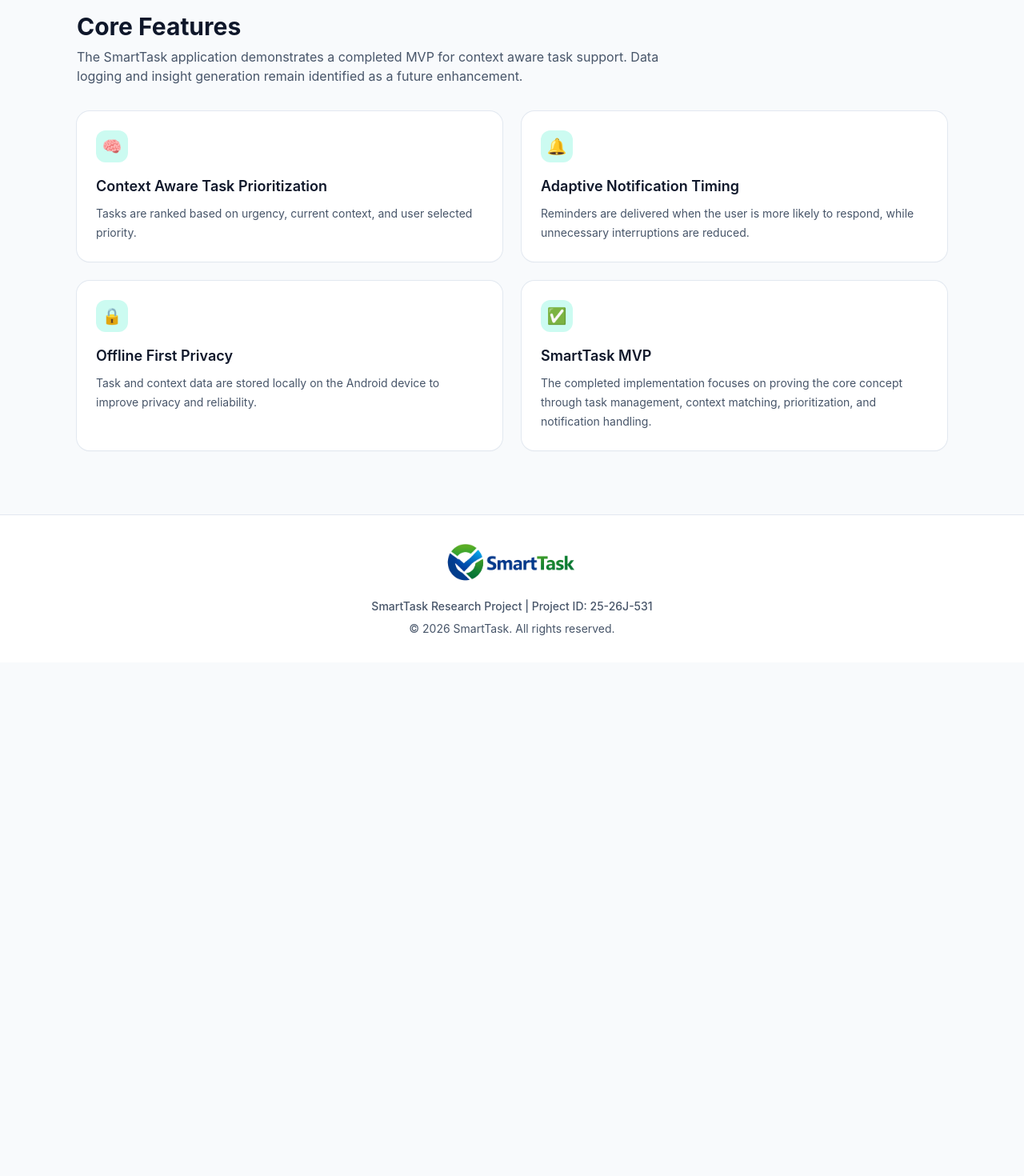
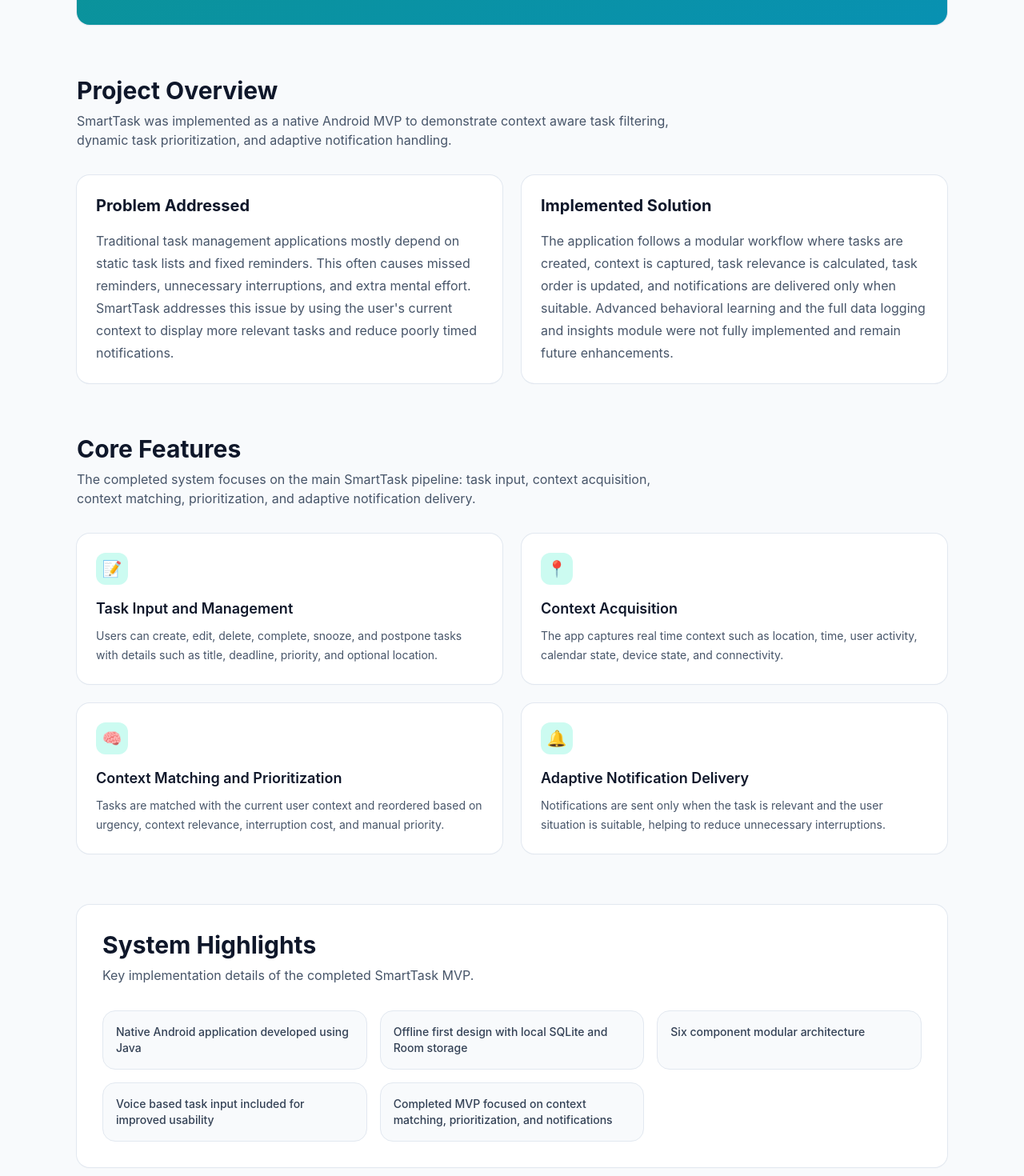
Before and after one commit to IT21228612/SmartTask_Project_Website, a React (Vite) app: page / in a window 1280 px wide. Shown: the part 540-2010 px from the top of the page at 80% size. Before the commit the page ends 1368 px from the top, so only its background shows below. Built offline with nearby package versions, Linux system fonts and the light colour scheme.

Commit message:
updated home page content

```diff
--- a/src/pages/Home.jsx
+++ b/src/pages/Home.jsx
@@ -4,43 +4,65 @@
 
 const features = [
   {
+    icon: '📝',
+    title: 'Task Input and Management',
+    text: 'Users can create, edit, delete, complete, snooze, and postpone tasks with details such as title, deadline, priority, and optional location.',
+  },
+  {
+    icon: '📍',
+    title: 'Context Acquisition',
+    text: 'The app captures real time context such as location, time, user activity, calendar state, device state, and connectivity.',
+  },
+  {
     icon: '🧠',
-    title: 'Context Aware Task Prioritization',
-    text: 'Tasks are ranked based on urgency, current context, and user selected priority.',
+    title: 'Context Matching and Prioritization',
+    text: 'Tasks are matched with the current user context and reordered based on urgency, context relevance, interruption cost, and manual priority.',
   },
   {
     icon: '🔔',
-    title: 'Adaptive Notification Timing',
-    text: 'Reminders are delivered when the user is more likely to respond, while unnecessary interruptions are reduced.',
+    title: 'Adaptive Notification Delivery',
+    text: 'Notifications are sent only when the task is relevant and the user situation is suitable, helping to reduce unnecessary interruptions.',
   },
-  {
-    icon: '🔒',
-    title: 'Offline First Privacy',
-    text: 'Task and context data are stored locally on the Android device to improve privacy and reliability.',
-  },
-  {
-    icon: '✅',
-    title: 'SmartTask MVP',
-    text: 'The completed implementation focuses on proving the core concept through task management, context matching, prioritization, and notification handling.',
-  },
+];
+
+const highlights = [
+  'Native Android application developed using Java',
+  'Offline first design with local SQLite and Room storage',
+  'Six component modular architecture',
+  'Voice based task input included for improved usability',
+  'Completed MVP focused on context matching, prioritization, and notifications',
 ];
 
 export default function Home() {
   return (
     <div className="space-y-16 pb-4 pt-10">
       <section className="card-surface bg-gradient-to-br from-teal-600 to-cyan-600 p-8 text-white sm:p-12">
+        <p className="mb-4 inline-flex rounded-full bg-white/15 px-4 py-2 text-sm font-semibold text-cyan-50">
+          Project ID: 25-26J-531
+        </p>
+
         <h1 className="text-3xl font-bold leading-tight sm:text-4xl lg:text-5xl">
           SmartTask: Context Aware Mobile To Do List for Intelligent Task Management
         </h1>
+
         <p className="mt-6 max-w-3xl text-base leading-7 text-cyan-50 sm:text-lg">
-          SmartTask is a context aware mobile task management application developed to reduce cognitive overload and poorly
-          timed reminders. The system prioritizes tasks using real time context such as location, time, activity, and device state.
+          SmartTask is a context aware mobile task management application developed to reduce cognitive overload,
+          poorly timed reminders, and manual task prioritization. The system uses real time context such as
+          location, time, activity, calendar state, and device state to identify relevant tasks and deliver suitable
+          notifications.
         </p>
+
         <div className="mt-8 flex flex-wrap gap-3">
-          <Link to="/documents" className="rounded-xl bg-white px-5 py-3 text-sm font-semibold text-teal-700 shadow hover:bg-slate-100">
+          <Link
+            to="/documents"
+            className="rounded-xl bg-white px-5 py-3 text-sm font-semibold text-teal-700 shadow hover:bg-slate-100"
+          >
             View Project Documents
           </Link>
-          <Link to="/domain" className="rounded-xl border border-cyan-100 px-5 py-3 text-sm font-semibold text-white hover:bg-white/10">
+          <Link
+            to="/domain"
+            className="rounded-xl border border-cyan-100 px-5 py-3 text-sm font-semibold text-white hover:bg-white/10"
+          >
             Explore Research Domain
           </Link>
         </div>
@@ -48,15 +70,63 @@
 
       <section>
         <SectionTitle
+          title="Project Overview"
+          subtitle="SmartTask was implemented as a native Android MVP to demonstrate context aware task filtering, dynamic task prioritization, and adaptive notification handling."
+        />
+
+        <div className="grid gap-6 lg:grid-cols-2">
+          <div className="card-surface p-6">
+            <h3 className="text-xl font-bold text-slate-900">Problem Addressed</h3>
+            <p className="mt-4 leading-7 text-slate-600">
+              Traditional task management applications mostly depend on static task lists and fixed reminders.
+              This often causes missed reminders, unnecessary interruptions, and extra mental effort. SmartTask
+              addresses this issue by using the user&apos;s current context to display more relevant tasks and reduce
+              poorly timed notifications.
+            </p>
+          </div>
+
+          <div className="card-surface p-6">
+            <h3 className="text-xl font-bold text-slate-900">Implemented Solution</h3>
+            <p className="mt-4 leading-7 text-slate-600">
+              The application follows a modular workflow where tasks are created, context is captured, task relevance
+              is calculated, task order is updated, and notifications are delivered only when suitable. Advanced
+              behavioral learning and the full data logging and insights module were not fully implemented and remain
+              future enhancements.
+            </p>
+          </div>
+        </div>
+      </section>
+
+      <section>
+        <SectionTitle
           title="Core Features"
-          subtitle="The SmartTask application demonstrates a completed MVP for context aware task support. Data logging and insight generation remain identified as a future enhancement."
+          subtitle="The completed system focuses on the main SmartTask pipeline: task input, context acquisition, context matching, prioritization, and adaptive notification delivery."
         />
+
         <div className="grid gap-6 sm:grid-cols-2">
           {features.map((feature) => (
             <FeatureCard key={feature.title} {...feature} />
           ))}
         </div>
       </section>
+
+      <section className="card-surface p-6 sm:p-8">
+        <SectionTitle
+          title="System Highlights"
+          subtitle="Key implementation details of the completed SmartTask MVP."
+        />
+
+        <div className="grid gap-4 sm:grid-cols-2 lg:grid-cols-3">
+          {highlights.map((item) => (
+            <div
+              key={item}
+              className="rounded-2xl border border-slate-200 bg-slate-50 p-4 text-sm font-medium text-slate-700"
+            >
+              {item}
+            </div>
+          ))}
+        </div>
+      </section>
     </div>
   );
 }
```
